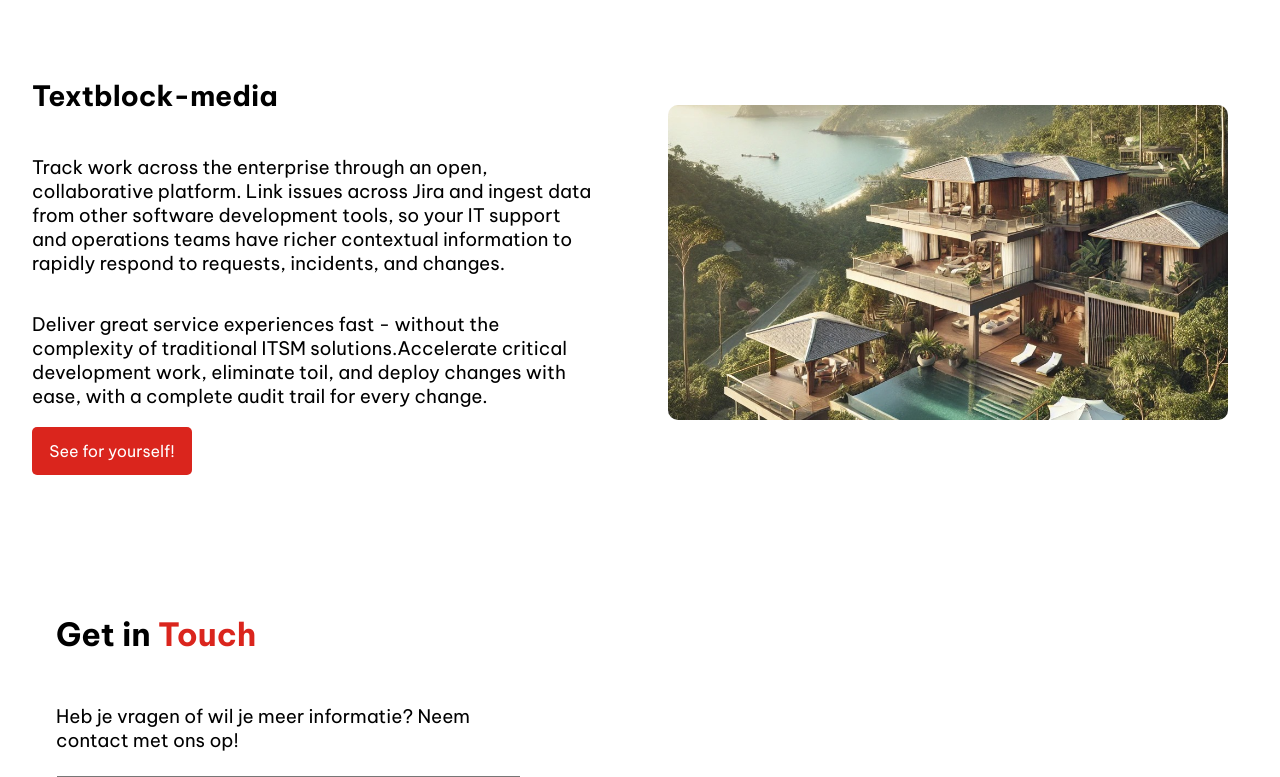
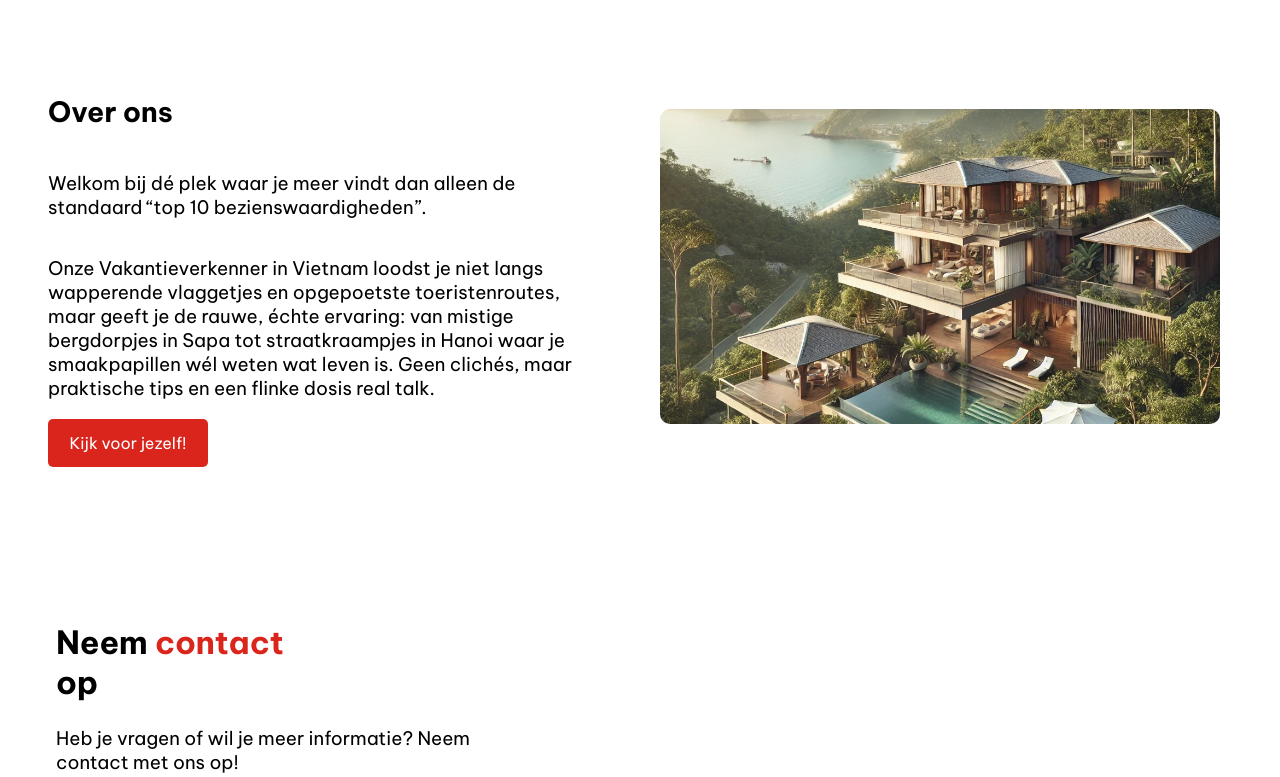
Before and after one commit to roc-ica/l7-pro-3-vakantie-villa-verkenner-2023-syntax-errors, a PHP site: page / in a window 1280 px wide. Shown: the part 721-1498 px from the top of the page. Run offline with PHP 8.4, Linux system fonts and the light colour scheme; style sheets or scripts are compiled from the project's sources.

Commit message:
Text volledig in NL

```diff
--- a/assets/css/sections/contact.css
+++ b/assets/css/sections/contact.css
@@ -83,6 +83,7 @@
   font-size: var(--font-size-lg, 1.75rem);
   font-weight: var(700);
   text-align: start;
+  margin-bottom: 0;
 }
 @media (min-width: 48rem) {
   .contact__container h2 {
@@ -101,9 +102,14 @@
   font-weight: var(700);
 }
 .contact__container p {
-  grid-column: 1/-8;
+  grid-column: 1/-1;
   grid-row: 2;
   margin: 0;
+}
+@media (min-width: 48rem) {
+  .contact__container p {
+    grid-column: 1/-8;
+  }
 }
 .contact__wrapper {
   display: grid;
--- a/assets/css/sections/footer.css
+++ b/assets/css/sections/footer.css
@@ -77,13 +77,14 @@
   list-style: none;
   display: flex;
   flex-direction: column;
-  gap: 2rem;
+  gap: 0.5rem;
   margin: 0;
   padding: 0;
 }
 @media (min-width: 45rem) {
   .footer__contact-info .contacts__list {
     flex-direction: row;
+    gap: 2rem;
   }
 }
 .footer__contact-info .contacts__list__item {
--- a/assets/css/sections/navigation.css
+++ b/assets/css/sections/navigation.css
@@ -94,7 +94,7 @@
   display: flex;
   align-items: center;
   justify-content: center;
-  grid-column: 4/-9;
+  grid-column: 2/-9;
   grid-row: 1;
   padding-block: var(--space-sm, 0.5rem);
   margin-inline: auto;
@@ -178,6 +178,8 @@
     list-style: none;
     flex-direction: row;
     gap: var(--space-lg, 1rem);
+    justify-content: center;
+    align-self: center;
   }
 }
 .navigation__item {
--- a/assets/css/sections/textblock-media.css
+++ b/assets/css/sections/textblock-media.css
@@ -68,6 +68,7 @@
   grid-column: 1/-1;
   grid-template-columns: subgrid;
   margin-block: var(--space-v-large, 5vh);
+  padding: var(--space-md, 1rem);
 }
 @media (min-width: 30rem) {
   .textblock-media__container {
--- a/assets/css/sections/villa_detail.css
+++ b/assets/css/sections/villa_detail.css
@@ -108,9 +108,7 @@
   grid-row: 2;
   gap: 1rem;
   padding-inline: 1rem;
-  background-color: #f9f9f9;
   border-radius: 0.5rem;
-  box-shadow: 0 2px 4px rgba(0, 0, 0, 0.1);
 }
 @media (min-width: 56.25rem) {
   .villa-detail__details {
@@ -181,7 +179,7 @@
   }
 }
 .villa-detail__checkout p {
-  font-size: 2em;
+  font-size: 1.5em;
   color: #000000;
   margin: 0;
 }
@@ -267,7 +265,6 @@
   display: flex;
   flex-direction: column;
   justify-content: center;
-  margin-top: 1rem;
 }
 @media (min-width: 28.125rem) {
   .villa-detail__buttons {
--- a/assets/css/sections/villas_all.css
+++ b/assets/css/sections/villas_all.css
@@ -135,13 +135,13 @@
   grid-column: 1/-1;
   display: grid;
   grid-template-columns: subgrid;
-  gap: var(--space-5, 1rem);
 }
 @media (min-width: 58.125rem) {
   .all-villas__container {
     grid-column: 7/-2;
     padding: var(--space-5, 1rem);
     block-size: max-content;
+    gap: var(--space-5, 1rem);
   }
 }
 .all-villas__filters-wrapper {
--- a/assets/scss/sections/contact.scss
+++ b/assets/scss/sections/contact.scss
@@ -25,6 +25,7 @@
       font-size: var(--font-size-lg, 1.75rem);
       font-weight: var($font-weight-bold);
       text-align: start;
+      margin-bottom: 0;
 
 
       @media (min-width: $breakpoint-tablet) {
@@ -44,9 +45,13 @@
     }
 
     p{
-      grid-column: 1 / -8;
+      grid-column: 1 / -1;
       grid-row: 2;
       margin: 0;
+
+      @media (min-width: $breakpoint-tablet) {
+        grid-column: 1 / -8;
+      }
     }
   }
 
--- a/assets/scss/sections/footer.scss
+++ b/assets/scss/sections/footer.scss
@@ -77,12 +77,13 @@
         list-style: none;
         display: flex;
         flex-direction: column;
-        gap: 2rem;
+        gap: 0.5rem;
         margin: 0;
         padding: 0;
 
         @media (min-width: 45rem) {
           flex-direction: row;
+          gap: 2rem;
         }
 
         &__item {
--- a/assets/scss/sections/navigation.scss
+++ b/assets/scss/sections/navigation.scss
@@ -44,7 +44,7 @@
     display: flex;
     align-items: center;
     justify-content: center;
-    grid-column: 4 / -9;
+    grid-column: 2 / -9;
     grid-row: 1;
     padding-block: var(--space-sm, 0.5rem);
     margin-inline: auto;
@@ -120,6 +120,8 @@
       list-style: none;
       flex-direction: row;
       gap: var(--space-lg, 1rem);
+      justify-content: center;
+      align-self: center;
     }
   }
 
--- a/assets/scss/sections/textblock-media.scss
+++ b/assets/scss/sections/textblock-media.scss
@@ -13,6 +13,7 @@
     grid-column: 1 / -1;
     grid-template-columns: subgrid;
     margin-block: var(--space-v-large, 5vh);
+    padding: var(--space-md, 1rem);
 
     @media (min-width: $breakpoint-mobile) {
       grid-column: 2 / -2;
--- a/assets/scss/sections/villa_detail.scss
+++ b/assets/scss/sections/villa_detail.scss
@@ -122,9 +122,7 @@
     grid-row: 2;
     gap: 1rem;
     padding-inline: 1rem;
-    background-color: #f9f9f9;
     border-radius: 0.5rem;
-    box-shadow: 0 2px 4px rgba(0, 0, 0, 0.1);
 
 
     @media (min-width: 56.25rem) {
@@ -203,7 +201,7 @@
     }
 
     p{
-        font-size: 2em;
+        font-size: 1.5em;
         color: #000000;
         margin: 0;
     }
@@ -309,7 +307,6 @@
     display: flex;
     flex-direction: column;
     justify-content: center;
-    margin-top: 1rem;
 
     @media (min-width: 28.125rem) {
       flex-direction: row;
--- a/assets/scss/sections/villas_all.scss
+++ b/assets/scss/sections/villas_all.scss
@@ -82,12 +82,12 @@
     grid-column: 1 / -1;
     display: grid;
     grid-template-columns: subgrid;
-    gap: var(--space-5, 1rem);
 
     @media (min-width: 58.125rem) {
       grid-column: 7 / -2;
       padding: var(--space-5, 1rem);
       block-size: max-content;
+      gap: var(--space-5, 1rem);
     }
   }
 
--- a/sections/contact.php
+++ b/sections/contact.php
@@ -22,16 +22,16 @@ if ($_SERVER["REQUEST_METHOD"] == "POST") {
 
 <section id="contact" class="contact">
     <div class="contact__container">
-        <h2>Get in <span>Touch</span></h2>
+        <h2>Neem <span>contact</span> op</h2>
         <p>Heb je vragen of wil je meer informatie? Neem contact met ons op!</p>
         <div class="contact__wrapper">
             <?php if (!empty($message)) echo $message; // Display the message
             ?>
             <form action="" method="post" class="contact__form forms">
                 <input type="hidden" name="villa" value="0"> <!-- Hidden input for villa_id -->
-                <input class="forms__name-input" type="text" name="naam" id="name" placeholder="Name*" required>
+                <input class="forms__name-input" type="text" name="naam" id="name" placeholder="Naam*" required>
                 <input class="forms__email-input" type="email" name="email" id="email" placeholder="Email*" required>
-                <textarea class="forms__message-input" name="vraag" id="message" rows="5" placeholder="Message*" required></textarea>
+                <textarea class="forms__message-input" name="vraag" id="message" rows="5" placeholder="Bricht*" required></textarea>
                 <div class="buttons">
                     <button class="buttons__content" type="submit">Verstuur</button>
                 </div>
--- a/sections/header.php
+++ b/sections/header.php
@@ -8,7 +8,7 @@
             </div>
             <div class="button__group">
                 <a href="#" class="button --primary">
-                    <span class="button__title">Explore all the Villas</span>
+                    <span class="button__title"> Ontdek alle vila's </span>
                 </a>
             </div>
         </div>
--- a/sections/textblock_media.php
+++ b/sections/textblock_media.php
@@ -1,17 +1,17 @@
 <section class="textblock-media">
     <div class="textblock-media__container">
         <div class="textblock-media__heading">
-            <h1>Textblock-media</h1>
+            <h1>Over ons</h1>
         </div>
         <div class="textblock-media__content --left">
             <div class="textblock-media__text">
-                <p>Track work across the enterprise through an open, collaborative platform. Link issues across Jira and ingest data from other software development tools, so your IT support and operations teams have richer contextual information to rapidly respond to requests, incidents, and changes.</p>
-                <p>Deliver great service experiences fast - without the complexity of traditional ITSM solutions.Accelerate critical development work, eliminate toil, and deploy changes with ease, with a complete audit trail for every change.</p>
+                <p>Welkom bij dé plek waar je meer vindt dan alleen de standaard “top 10 bezienswaardigheden”. </p>
+                <p>Onze Vakantieverkenner in Vietnam loodst je niet langs wapperende vlaggetjes en opgepoetste toeristenroutes, maar geeft je de rauwe, échte ervaring: van mistige bergdorpjes in Sapa tot straatkraampjes in Hanoi waar je smaakpapillen wél weten wat leven is. Geen clichés, maar praktische tips en een flinke dosis real talk.</p>
             </div>
             <div class="buttons">
                 <a class="buttons__content">
                     <p>
-                        See for yourself!
+                       Kijk voor jezelf!
                     </p>
                 </a>
             </div>
```
Also changed, not shown: assets/img/villa/villaimg-6818e2fc50cbf-background_contact.jpg (deleted).
